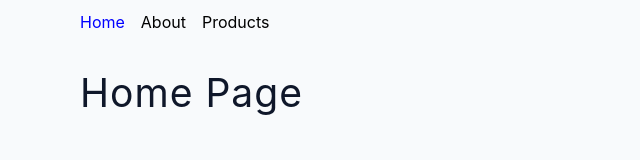
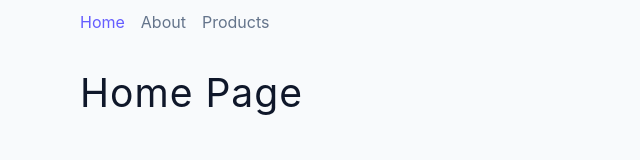
Before and after one commit to dejanV91/52-React-Router, a React (Create React App) app: page / in a window 1280 px wide. Shown: the top 160 px of the page, without its empty margins (0-640 px from the left). Built offline with nearby package versions, Linux system fonts and the light colour scheme; the HTML template or start-up script is replaced by a standard one.

Commit message:
initial commit

```diff
--- a/src/components/StyledNavbar.js
+++ b/src/components/StyledNavbar.js
@@ -6,25 +6,19 @@ const Navbar = () => {
     <div className="navbar">
       <NavLink
         to={"/"}
-        style={({ isActive }) => {
-          return { color: isActive ? "blue" : "black" };
-        }}
+        className={({ isActive }) => (isActive ? "link active" : "link")}
       >
         Home
       </NavLink>
       <NavLink
         to={"/about"}
-        style={({ isActive }) => {
-          return { color: isActive ? "blue" : "black" };
-        }}
+        className={({ isActive }) => (isActive ? "link active" : "link")}
       >
         About
       </NavLink>
       <NavLink
         to={"/products"}
-        style={({ isActive }) => {
-          return { color: isActive ? "blue" : "black" };
-        }}
+        className={({ isActive }) => (isActive ? "link active" : "link")}
       >
         Products
       </NavLink>
```
